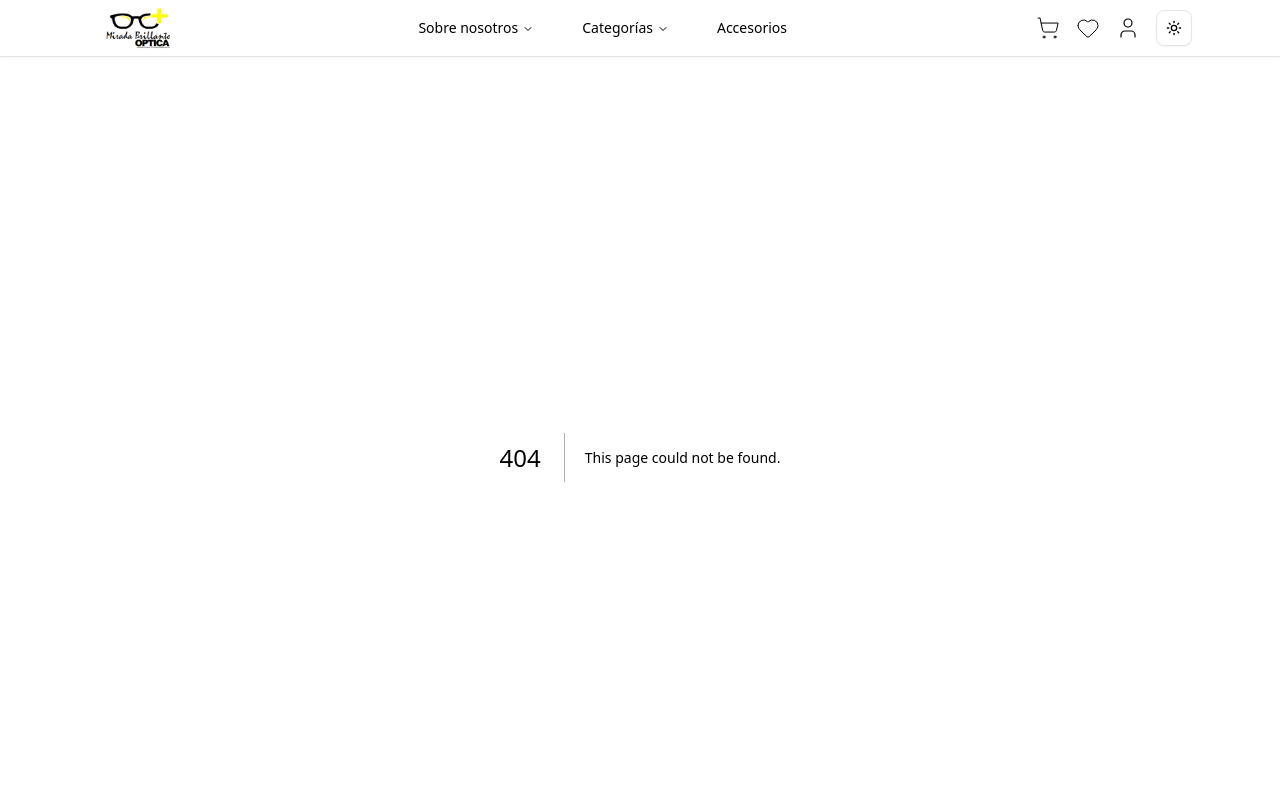
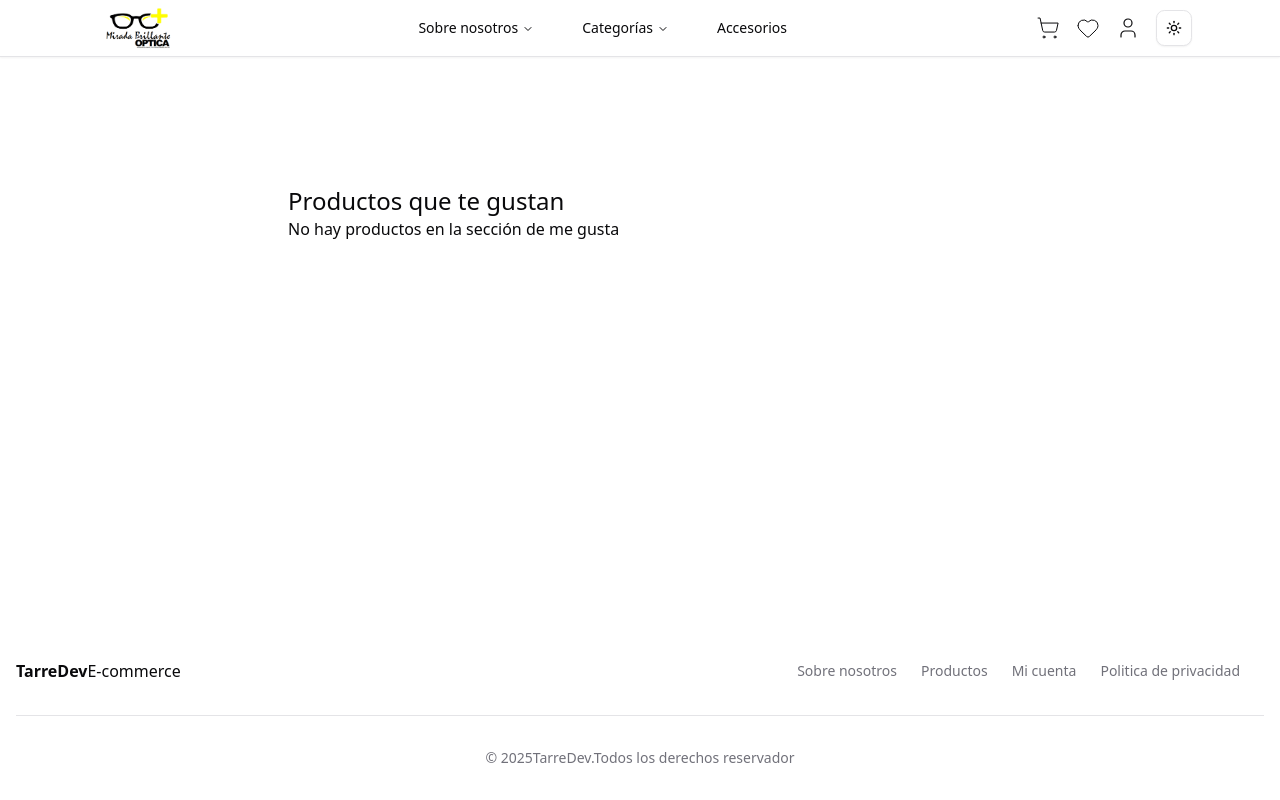
Before and after one commit to dilanriveros/ecommerce-optic, a Next.js app: page /loved-products in a window 1280 px wide. Before the commit this address had no page. Shown: the top 800 px of the page. Built offline with nearby package versions, Linux system fonts and the light colour scheme.

Commit message:
Avances del día: ajustes y mejoras en el frontend

```diff
--- /dev/null
+++ b/hooks/use-loved-products.tsx
@@ -0,0 +1,38 @@
+import { create } from "zustand";
+import { persist, createJSONStorage } from "zustand/middleware";
+import { toast } from "@/hooks/use-toast";
+import { ProductType } from "../types/product";
+
+interface UseLovedProductsType {
+    lovedItems: ProductType [],
+    addLovedItem: (data: ProductType) => void
+    removeLovedItem: (data: number) => void
+}
+export const useLovedProducts = create (persist <UseLovedProductsType>((set, get) =>({
+    lovedItems: [],
+    addLovedItem: (data: ProductType) => {
+        const currentLovedItems = get().lovedItems;
+        const existingItems = currentLovedItems.find((item) => item.id == data.id)
+        if (existingItems) {
+            return toast({
+                title: "El producto ya existe en la lista 🚫",
+                variant: "destructive"
+            })
+        }
+        set({
+            lovedItems: [...get().lovedItems, data]
+        })
+        toast({
+             title: "Producto añadido a la lista ❤️"
+             })
+    },
+    removeLovedItem: (id: number) => {
+        set ({lovedItems: [...get().lovedItems.filter((item) => item.id != id )]})
+        toast({
+            title: "El producto se ha eliminado de la lista 💔"
+        })
+    }
+}),{
+    name: "loved-products-storage",
+    storage: createJSONStorage(() => localStorage)
+}))
--- a/src/app/(routes)/cart/components/cart-item.tsx
+++ b/src/app/(routes)/cart/components/cart-item.tsx
@@ -1,6 +1,49 @@
-const CartItem = (props) => {
+/* eslint-disable @next/next/no-img-element */
+
+import { useRouter } from "next/navigation";
+import { ProductType } from "../../../../../types/product";
+import { useCart } from "../../../../../hooks/use-cart";
+import { formatPrice } from "@/lib/formatPrice";
+import { cn } from "@/lib/utils";
+import { X } from "lucide-react";
+
+interface CartItemProps{
+    product: ProductType
+}
+const CartItem = (props: CartItemProps) => {
+    const  {product} = props
+    const router = useRouter()
+    const {removeItem} = useCart()
     return (
-        <div>from cart item</div>
+        <li className="flex py-6 border-b">
+            <div onClick={() => router.push(`/product/${product.slug} `)} className="cursor-pointer">
+                <img src={`${process.env.NEXT_PUBLIC_BACKEND_URL}${product.images[0]?.url}`}
+                alt="Product"
+                className="w-24 h-24 overflow-hidden rounded-md sm:w-auto sm:h-32"/>
+            </div>
+            <div className="flex justify-between flex-1 px-6">
+                <div>
+                    <h2 className="text-lg font-bold">{product.productName}</h2>
+                    <p className="font-bold">{formatPrice(product.price)}</p>
+                    <div className="flex items-center justify-between gap-3">
+                        {/*<p className="px-2 py-1 text-white bg-black rounded-full dark:bg-white dark:text-black w-fit">
+                            {product.style}
+                        </p>*/}
+
+                        <p className="px-2 py-1 text-white bg-yellow-900 rounded-full w-fit">{product.style}</p>
+
+                    </div>
+                </div>
+                    <div>
+                        <button className={cn("rounded-full flex items-center justify-center bg-white border shadow-md p-1 hover:scale-110 transition")}>
+                            <X className="text-black dark:text-black" size={20} onClick={() => removeItem(product.id)} />
+                        </button>
+                    </div>
+                </div>
+
+
+
+        </li>
     );
 }
 
--- a/src/app/(routes)/cart/page.tsx
+++ b/src/app/(routes)/cart/page.tsx
@@ -12,7 +12,7 @@ export default function Page() {
     const totalPrice = prices.reduce((total, pice) => total + pice, 0)
     return(
         <div className="max-w-6xl px-4 py-16 mx-auto sm:px-6 lg:px-8">
-            <h1 className="mb-5 text-3xl font-bold">Shopping cart</h1>
+            <h1 className="mb-5 text-3xl font-bold">Carrito de Compras</h1>
             <div className="grid sm:grid-cols-2 sm:gap-5">
                 <div>
                     {items.length == 0 && (
@@ -25,7 +25,7 @@ export default function Page() {
                     </ul>
                 </div>
                 <div className="max-w-xl">
-                    <div className="p-6 rounded-lg bg-slate-100">
+                    <div className="p-6 rounded-lg bg-slate-100  dark:bg-neutral-700 text-black dark:text-neutral-100">
                         <p className="mb-3 text-lg font-semibold">Resumen del pedido</p>
                         <Separator/>
                         <div className="flex justify-between gap-5 my-4">
--- a/src/app/(routes)/category/[categorySlug]/components/product-card.tsx
+++ b/src/app/(routes)/category/[categorySlug]/components/product-card.tsx
@@ -6,6 +6,7 @@ import IconButton from "@/components/icon-button";
 import { Expand, ShoppingCart } from "lucide-react";
 import { useRouter } from "next/navigation";
 import { formatPrice } from "@/lib/formatPrice";
+import { useCart } from "../../../../../../hooks/use-cart";
 
 type ProductCardProps ={
     product: ProductType
@@ -13,6 +14,7 @@ type ProductCardProps ={
 const ProductCard = (props: ProductCardProps) => {
     const {product} = props
     const router = useRouter()
+    const {addItem} = useCart()
     return (
         <Link href={`/product/${product.slug}`}
         className="relative p-2 transition-all duration-100 rounded-lg hover:shadow-md">
@@ -35,20 +37,25 @@ const ProductCard = (props: ProductCardProps) => {
 
                                     <div className="flex justify-center gap-x-6">
                                         <IconButton onClick={() => router.push(`/product/${product.slug}`)} icon={<Expand size={20} className="text-gray-600"/>} />
-                                        <IconButton onClick={() => console.log("product")} icon={<ShoppingCart size={20} className="text-gray-600"/>} />
+                                        <IconButton onClick={() => addItem(product)} icon={<ShoppingCart size={20} className="text-gray-600"/>} />
 
                                     </div>
+
+
                                 </div>
                         </CarouselItem>
                     )
                 )}
                 </CarouselContent>
                 <p className="text-2xl text-center">{product.productName}</p>
-                <p className="font-bold text-center">{formatPrice(product.price)}</p>
+
 
             </Carousel>
 
+
         </Link>
+
+
      );
 }
 
--- /dev/null
+++ b/src/app/(routes)/loved-products/components/loved-item-product.tsx
@@ -0,0 +1,51 @@
+import { useRouter } from "next/navigation";
+import { ProductType } from "../../../../../types/product";
+import { useLovedProducts } from "../../../../../hooks/use-loved-products";
+import { useCart } from "../../../../../hooks/use-cart";
+import { formatPrice } from "@/lib/formatPrice";
+import { Button } from "@/components/ui/button";
+import { cn } from "@/lib/utils";
+import { X } from "lucide-react";
+
+interface lovedItemProductProps  {
+   product: ProductType
+}
+
+const LovedItemProduct = (props: lovedItemProductProps) => {
+    const {product} = props
+    const router = useRouter()
+    const {removeLovedItem} = useLovedProducts()
+    const {addItem} = useCart()
+    const addToCheckout = () => {
+        addItem(product)
+        removeLovedItem(product.id)
+    }
+    return (
+    <li className="flex py-6 border-b">
+        <div onClick={() =>router.push(`/product/${product.slug}`)}>
+            <img
+            src={`${process.env.NEXT_PUBLIC_BACKEND_URL}${product.images[0]?.url}`}
+            alt="Product"
+            className="w-24 h-24 overflow-hidden rounded-md sm:w-auto sm:h-32"/>
+        </div>
+        <div className="flex justify-between flex-1 px-6">
+            <div>
+                    <h2 className="text-lg font-bold">{product.productName}</h2>
+                    <p className="font-bold">{formatPrice(product.price)}</p>
+                    <div className="flex  items-center justify-between gap-3">
+                        <p className="px-2 py-1 text-xs  text-white bg-yellow-900 rounded-full w-fit">{product.style}</p>
+                    </div>
+                    <Button className="mt-5 rounded-full" onClick={addToCheckout}>Añadir al carrito</Button>
+                </div>
+                <div>
+                    <button className={cn("rounded-full flex items-center justify-center bg-white border shadow-md p-1 hover:scale-110 transition")}>
+                        <X size={20} className="text-black dark:text-black" onClick={() => removeLovedItem(product.id)}/>
+                    </button>
+            </div>
+
+        </div>
+    </li>
+    );
+}
+
+export default LovedItemProduct;
--- /dev/null
+++ b/src/app/(routes)/loved-products/page.tsx
@@ -0,0 +1,25 @@
+"use client"
+import { useLovedProducts } from "../../../../hooks/use-loved-products";
+import LovedItemProduct from "./components/loved-item-product";
+
+export default function Page (){
+    const {lovedItems} = useLovedProducts()
+    return (
+        <div className="max-w-4xl py-4 mx-auto sm:py-32 sm:px-24">
+            <h1 className="sm:text-2xl">Productos que te gustan</h1>
+            <div>
+                <div>
+                    {lovedItems.length == 0 && (
+                        <p>No hay productos en la sección de me gusta</p>
+                    )}
+                    <ul>
+                        {lovedItems.map((item) => (
+                           <LovedItemProduct key={item.id} product={item} />
+                        ))}
+
+                    </ul>
+                </div>
+            </div>
+        </div>
+    );
+}
--- a/src/app/(routes)/product/[productSlug]/components/info-product.tsx
+++ b/src/app/(routes)/product/[productSlug]/components/info-product.tsx
@@ -5,6 +5,7 @@ import { Button } from "@/components/ui/button";
 import { log } from "node:console";
 import { Heart } from "lucide-react";
 import { useCart } from "../../../../../../hooks/use-cart";
+import { useLovedProducts } from "../../../../../../hooks/use-loved-products";
 
 export type InfoProductProps = {
     product: ProductType
@@ -13,6 +14,7 @@ export type InfoProductProps = {
 const InfoProducts = (props: InfoProductProps) => {
     const {product} = props
     const {addItem} = useCart()
+    const {addLovedItem} = useLovedProducts()
     return (
         <div className="px-6">
             <div className="justify-between mb-3 sm:flex">
@@ -30,7 +32,7 @@ const InfoProducts = (props: InfoProductProps) => {
             <div className="flex items-center gap-5">
                 <Button className="w-full" onClick={() => addItem(product)}>Comprar</Button>
                 <Heart width={30} strokeWidth={1} className="transition duration-300 cursor-pointer hover:fill-black"
-                onClick={() => console.log("add to loved products")} />
+                onClick={() => addLovedItem(product)} />
 
 
             </div>
--- a/src/components/featured-products.tsx
+++ b/src/components/featured-products.tsx
@@ -41,6 +41,10 @@ const FeaturedProducts = () => {
                   <Card className="py-4 border-gray-200 shadow-none transition-shadow duration-300 group-hover:shadow-md">
                     <CardContent className="relative flex items-center justify-center px-6 py-2">
                       {imageUrl ? (
+                        <div
+                          className="cursor-pointer w-full h-64"
+                          onClick={() => router.push(`product/${slug}`)}
+                                                  >
                           <img
                             src={imageUrl}
                             alt={productName || "Producto destacado"}
@@ -49,6 +53,7 @@ const FeaturedProducts = () => {
                               (e.target as HTMLImageElement).style.display = 'none';
                             }}
                           />
+                        </div>
                       ) : (
                         <div className="w-full h-64 flex items-center justify-center bg-gray-100">
                           <span className="text-gray-500">Imagen no disponible</span>
--- a/src/components/navbar.tsx
+++ b/src/components/navbar.tsx
@@ -11,6 +11,7 @@ import ToggleTheme from "./toggle-theme";
 
 import { BaggageClaim, Heart, ShoppingCart, User } from "lucide-react";
 import { useCart } from "../../hooks/use-cart";
+import { useLovedProducts } from "../../hooks/use-loved-products";
 
 const Navbar = () => {
   const router = useRouter();
@@ -21,6 +22,7 @@ const Navbar = () => {
     setMounted(true);
   }, []);
   const cart = useCart()
+  const {lovedItems} = useLovedProducts()
   return (
     <header className="w-full bg-background sticky top-0 z-50 border-b shadow-sm">
       <div className="mx-auto flex h-14 max-w-6xl items-center justify-between px-4 sm:px-6 relative">
@@ -74,7 +76,7 @@ const Navbar = () => {
 
           <Heart
             strokeWidth="1"
-            className="h-6 w-6 cursor-pointer"
+            className={`h-6 w-6 cursor-pointer ${lovedItems.length > 0  && 'fill-black dark:fill-white'}`}
             onClick={() => router.push("/loved-products")}
           />
           <User
```
Also changed, not shown: src/app/(routes)/category/product-card.tsx (deleted). Lines whose indentation alone changed are shown as unchanged.
